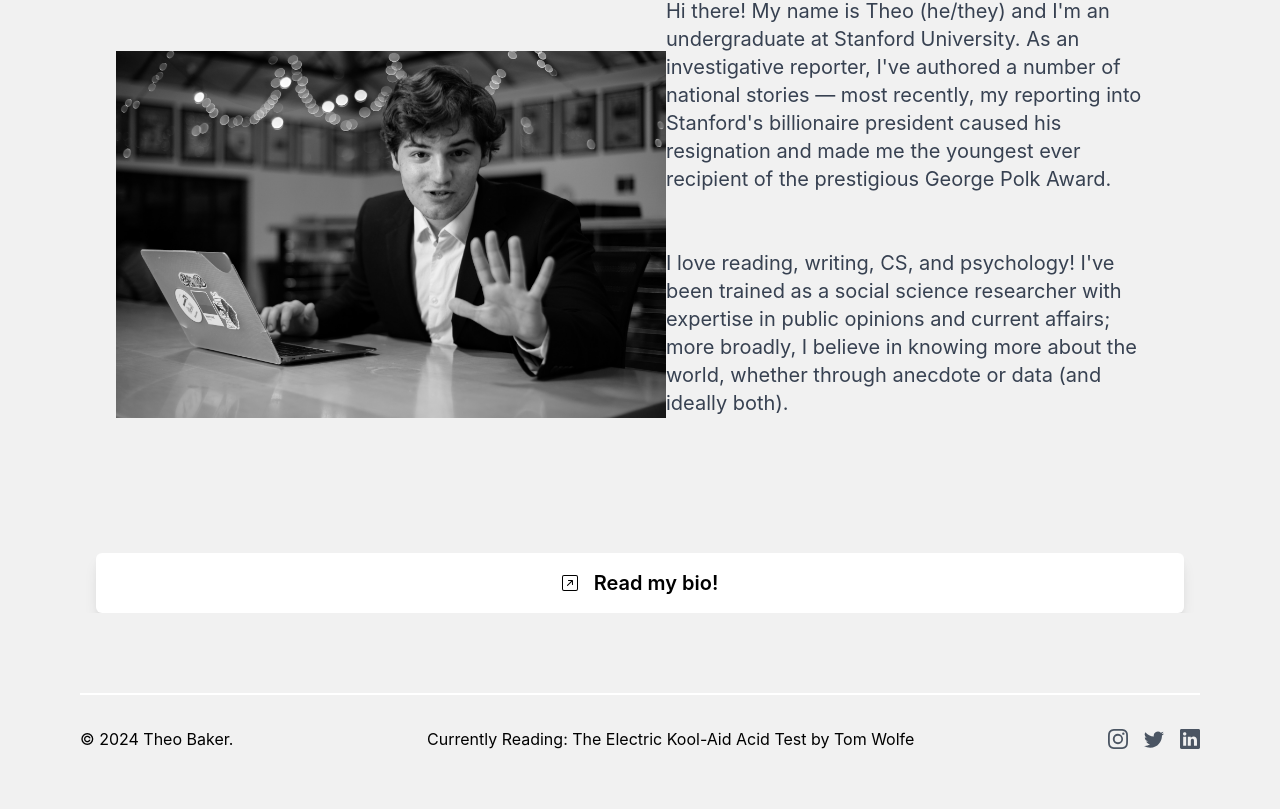
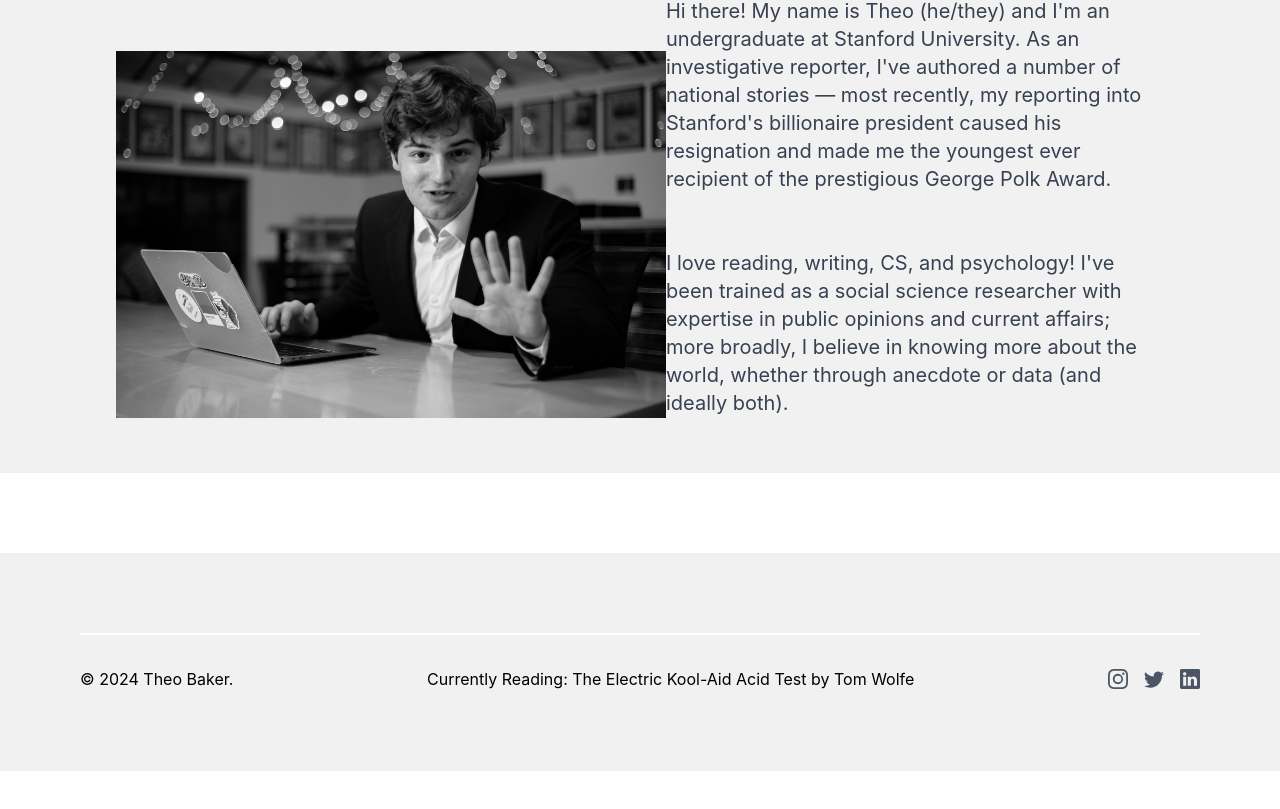
Before and after one commit to theobaker/personal-site, a Next.js app: page / in a window 1280 px wide. Shown: the part 978-1787 px from the top of the page. After the commit the page ends 1749 px from the top, so only its background shows below. Built offline with nearby package versions, Linux system fonts and the light colour scheme; no server answers.

Commit message:
Revert "restore imperfect bio button"
This reverts commit eb56dfb23d5d26181dbf0b4140119b3162ecb5da.

```diff
--- a/components/FavouriteProjects.js
+++ b/components/FavouriteProjects.js
@@ -19,7 +19,7 @@ export default function FavouriteProjects() {
             ))}
           </div>
         </header>
-        <Link href="/about">
+        {/* <Link href="/about">
           <a className="w-full mb-20 row-start-2 md:mb-0 px-8 py-4 rounded-md bg-white shadow-lg text-xl font-semibold flex space-x-4 justify-center items-center dark:text-gray-700">
             <svg
               xmlns="http://www.w3.org/2000/svg"
@@ -38,7 +38,7 @@ export default function FavouriteProjects() {
             </svg>
             <p>Read my bio!</p>
           </a>
-        </Link>
+        </Link> */}
       </div>
     </div>
   );
```
